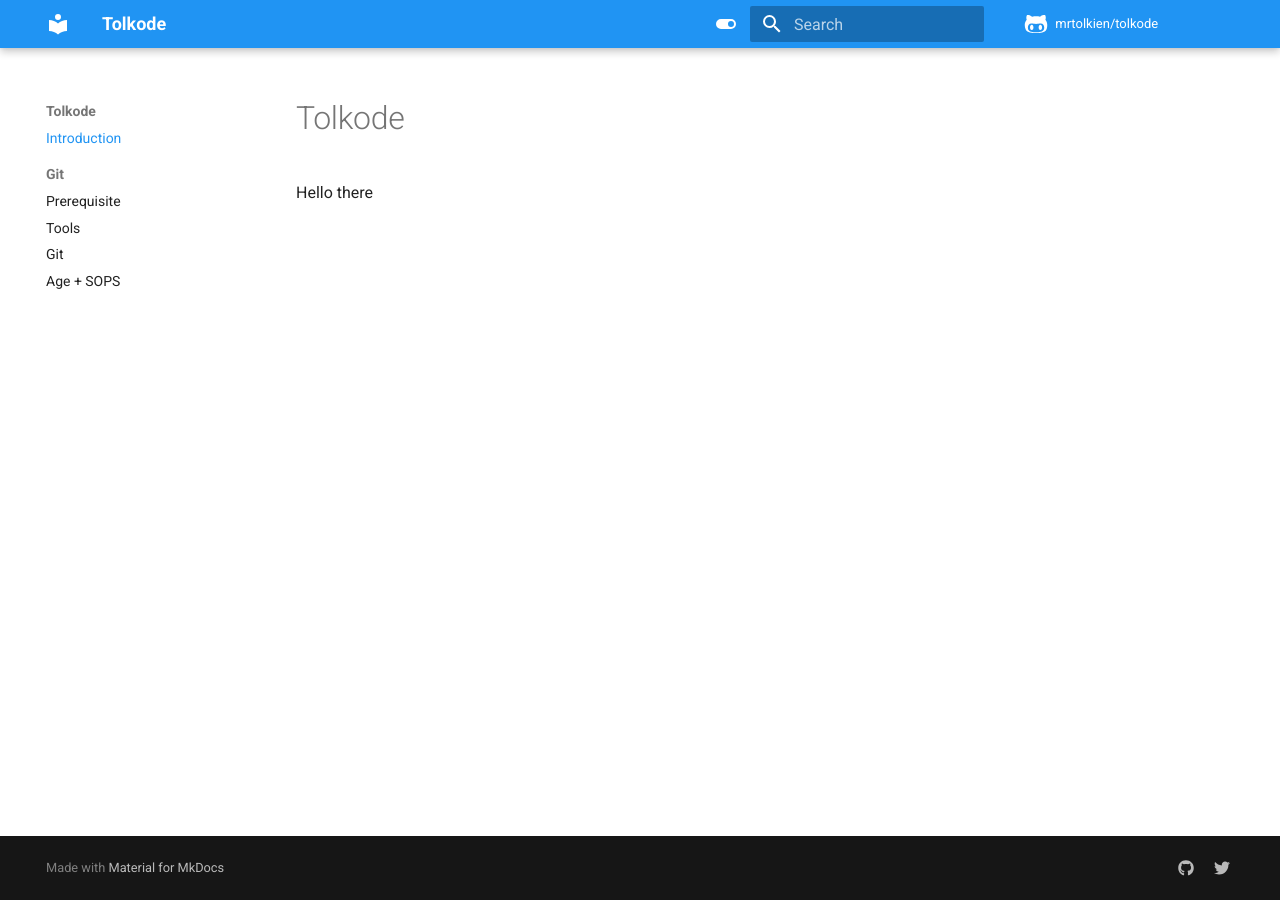
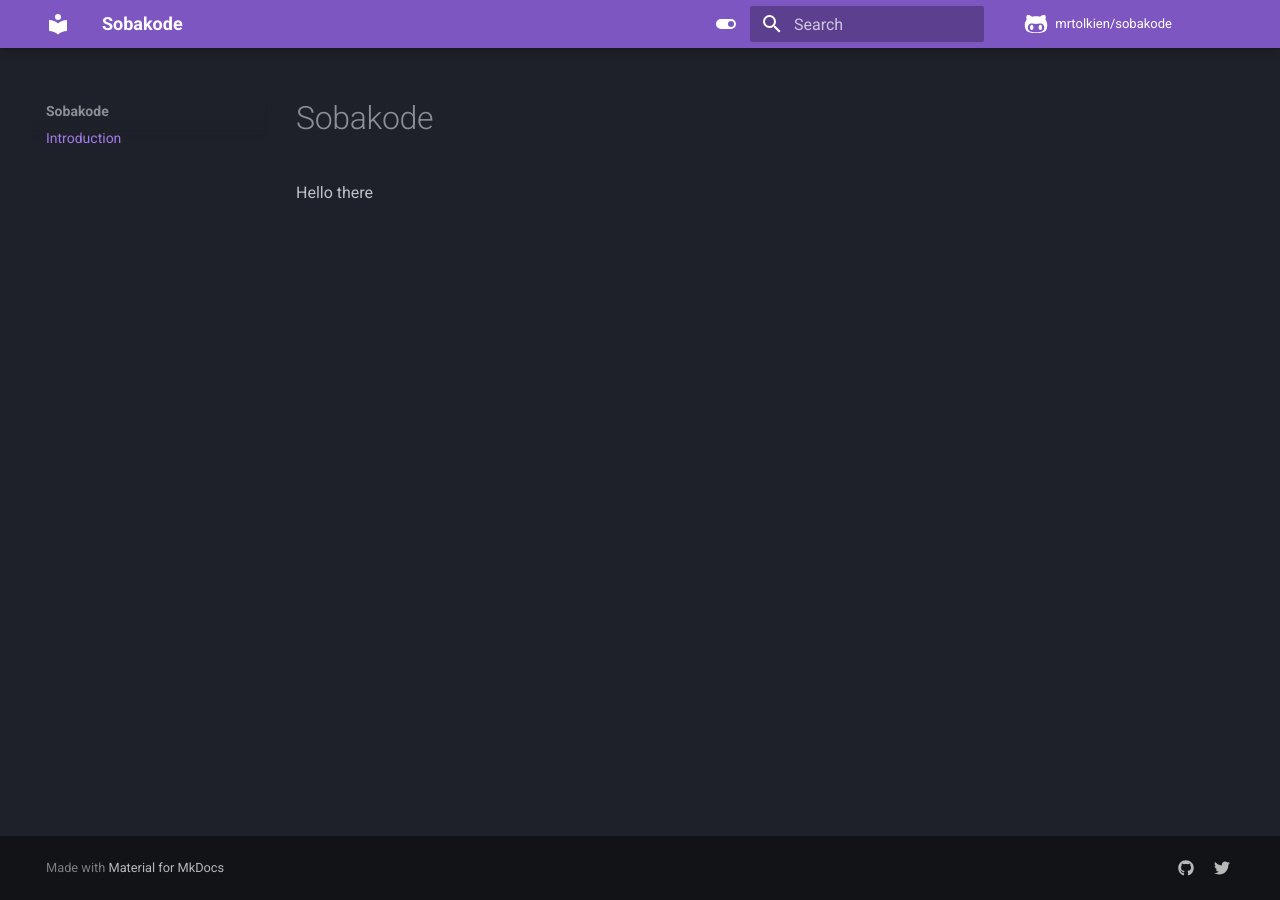
Before and after one commit to mrtolkien/sobakode, an MkDocs documentation site: the page built from docs/index.md, in a window 1280 px wide. Built offline with MkDocs 1.6.1 and Material for MkDocs 9.7.7, drawn with Linux system fonts in a browser that asks for light colours; comment, search, counter and statistics services are not loaded.

Commit message:
Tolkode -> Sobakode

```diff
--- a/docs/index.md
+++ b/docs/index.md
@@ -1,3 +1,3 @@
-# Tolkode
+# Sobakode
 
 Hello there
--- a/mkdocs.yml
+++ b/mkdocs.yml
@@ -1,14 +1,13 @@
 ---
-site_name: Tolkode
-site_description: Write better code
-site_url: https://mrtolkien.github.io/tolkode
+site_name: Sobakode
+site_description: No more code spaghetti
+site_url: https://mrtolkien.github.io/sobakode
 
-repo_name: mrtolkien/tolkode
-repo_url: https://github.com/mrtolkien/tolkode
+repo_name: mrtolkien/sobakode
+repo_url: https://github.com/mrtolkien/sobakode
 
 theme:
   name: material
-  # Re-using some k8s@home assets to start!
   # logo: https://raw.githubusercontent.com/k8s-at-home/organization/main/logo/k8s-at-home-32.png
   # favicon: https://raw.githubusercontent.com/k8s-at-home/organization/main/logo/k8s-at-home-32.png
   icon:
@@ -20,15 +19,15 @@ theme:
     - search.share
     - search.suggest
   palette:
-    - scheme: default
-      primary: blue
-      accent: indigo
+    - scheme: slate
+      primary: deep purple
+      accent: orange
       toggle:
         icon: material/toggle-switch
         name: Switch to light mode
-    - scheme: slate
-      primary: blue
-      accent: indigo
+    - scheme: default
+      primary: deep purple
+      accent: orange
       toggle:
         icon: material/toggle-switch-off-outline
         name: Switch to dark mode
@@ -42,8 +41,8 @@ extra:
 
 nav:
   - Introduction: index.md
-  - Git:
-      - Prerequisite: 1-workstation/0-prerequisite.md
-      - Tools: 1-workstation/1-tools.md
-      - Git: 1-workstation/2-git-repo.md
-      - Age + SOPS: 1-workstation/3-age-sops.md
+  # - Git:
+  #     - Prerequisite: 1-workstation/0-prerequisite.md
+  #     - Tools: 1-workstation/1-tools.md
+  #     - Git: 1-workstation/2-git-repo.md
+  #     - Age + SOPS: 1-workstation/3-age-sops.md
```
